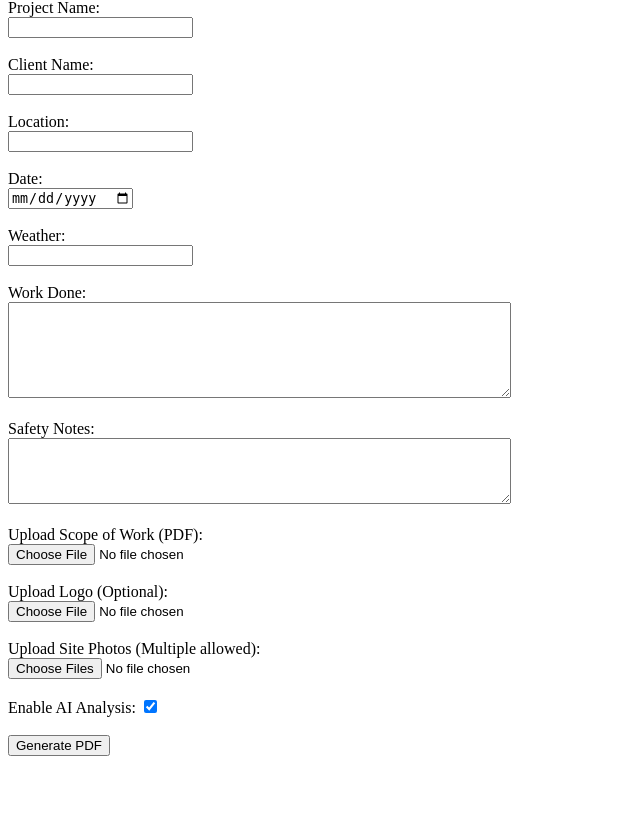
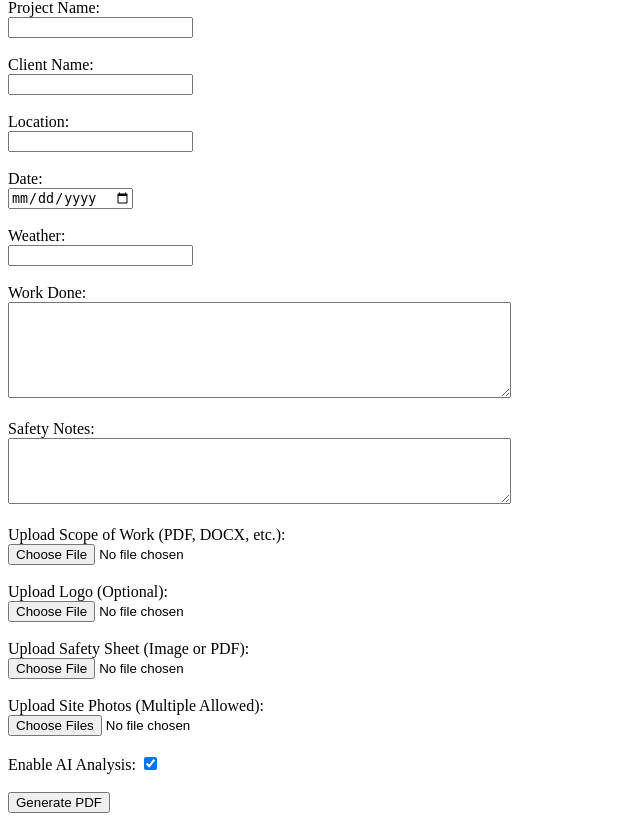
Before and after one commit to VagishKapila/gpt-material-insight-api, a Flask app: page /form in a window 1280 px wide. Shown: the part 81-902 px from the top of the page, without its empty margins (0-640 px from the left). Before the commit the page ends 837 px from the top, so only its background shows below. Run offline with Flask 3, Linux system fonts and the light colour scheme.

Commit message:
Update form.html

```diff
--- a/templates/form.html
+++ b/templates/form.html
@@ -27,13 +27,16 @@
         <label>Safety Notes:</label><br>
         <textarea name="safety_notes" rows="4" cols="60"></textarea><br><br>
 
-        <label>Upload Scope of Work (PDF):</label><br>
-        <input type="file" name="scope_file" accept=".pdf"><br><br>
+        <label>Upload Scope of Work (PDF, DOCX, etc.):</label><br>
+        <input type="file" name="scope_doc" accept=".pdf,.doc,.docx,.xlsx,.xls,.ppt,.pptx"><br><br>
 
         <label>Upload Logo (Optional):</label><br>
-        <input type="file" name="logo_file" accept=".png, .jpg, .jpeg"><br><br>
+        <input type="file" name="logo" accept=".png, .jpg, .jpeg"><br><br>
 
-        <label>Upload Site Photos (Multiple allowed):</label><br>
+        <label>Upload Safety Sheet (Image or PDF):</label><br>
+        <input type="file" name="safety_sheet" accept=".pdf,.png,.jpg,.jpeg"><br><br>
+
+        <label>Upload Site Photos (Multiple Allowed):</label><br>
         <input type="file" name="images" multiple accept=".png, .jpg, .jpeg"><br><br>
 
         <label>Enable AI Analysis:</label>
```
